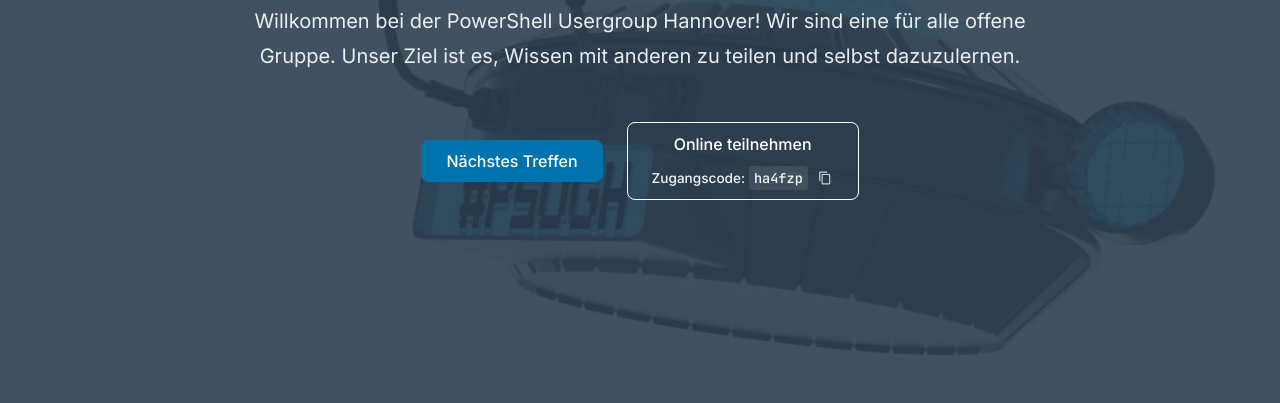
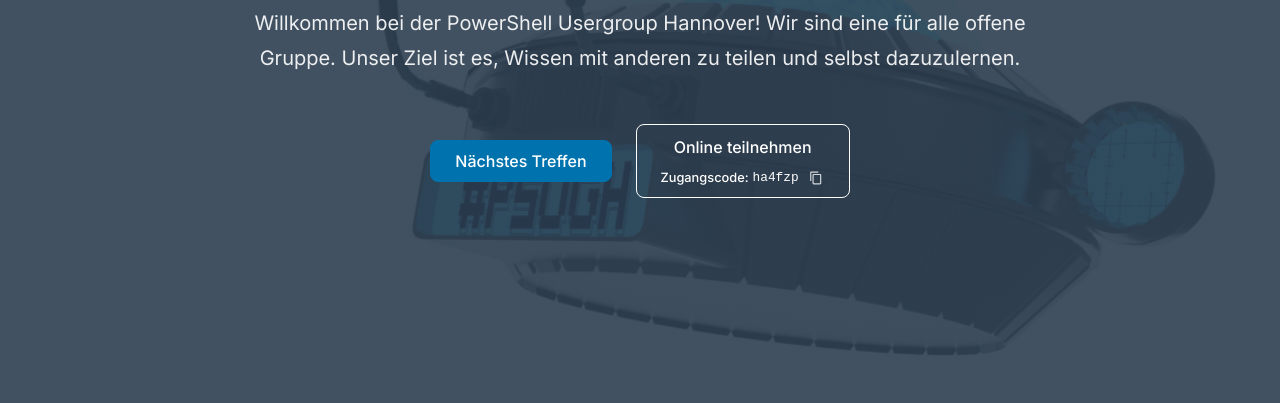
Before and after one commit to PSUGH/PSUGH.github.io, a website: page index.html in a window 1280 px wide. Shown: the part 397-800 px from the top of the page. Drawn offline with Linux system fonts and the light colour scheme.

Commit message:
fix: Remove unused font styles and button secondary styles, add location map iframe styles, and update footer text color

```diff
--- a/css/styles.css
+++ b/css/styles.css
@@ -4,15 +4,6 @@ Description: Modern, accessible CSS for PowerShell Usergroup Hannover
 Version: 3.0 - Complete Redesign
 */
 
-
-/* Local font fallback */
-@font-face {
-  font-family: 'Roboto';
-  src: url('../fonts/Roboto-Regular.ttf') format('truetype');
-  font-weight: 400;
-  font-style: normal;
-  font-display: swap;
-}
 
 /* Accessibility helper: screen-reader only */
 .sr-only {
@@ -269,21 +260,6 @@ a:focus {
   color: var(--primary-color);
   text-decoration: none;
 }
-.btn-secondary small {
-  display: block;
-  font-size: 0.85em;
-  color: inherit;
-  opacity: 0.95;
-  margin-top: 0.15rem;
-}
-
-.btn-secondary code {
-  background: rgba(255, 255, 255, 0.1);
-  padding: 0.12em 0.35em;
-  border-radius: 3px;
-  font-family: var(--font-family-mono);
-}
-
 .btn-outline {
   background-color: transparent;
   color: var(--primary-color);
@@ -495,22 +471,6 @@ a:focus {
   padding-top: calc(var(--spacing-sm) + 0.1rem);
   padding-bottom: calc(var(--spacing-sm) + 0.1rem);
 }
-
-/* make small/code a separate line and style the code */
- .btn-secondary small {
-   display: block;
-   font-size: 0.85em;
-   color: inherit;
-   opacity: 0.95;
-   margin-top: 0.15rem;
- }
-
- .btn-secondary code {
-   background: rgba(255, 255, 255, 0.1);
-   padding: 0.12em 0.35em;
-   border-radius: 3px;
-   font-family: var(--font-family-mono);
- }
 
 /* Next Meeting Section */
 .next-meeting {
@@ -945,12 +905,24 @@ a:focus {
   background: rgba(0, 119, 181, 0.1);
 }
 
+/* Location Map iframe */
+.location-map iframe {
+  display: block;
+  width: 100%;
+  max-width: 100%;
+}
+
 /* Footer */
 .site-footer {
   background-color: var(--bg-dark);
   color: var(--text-inverse);
   padding: var(--spacing-xl) 0;
   text-align: center;
+}
+
+.site-footer p {
+  color: var(--text-inverse);
+  margin: 0;
 }
 
 .site-footer a {
```
